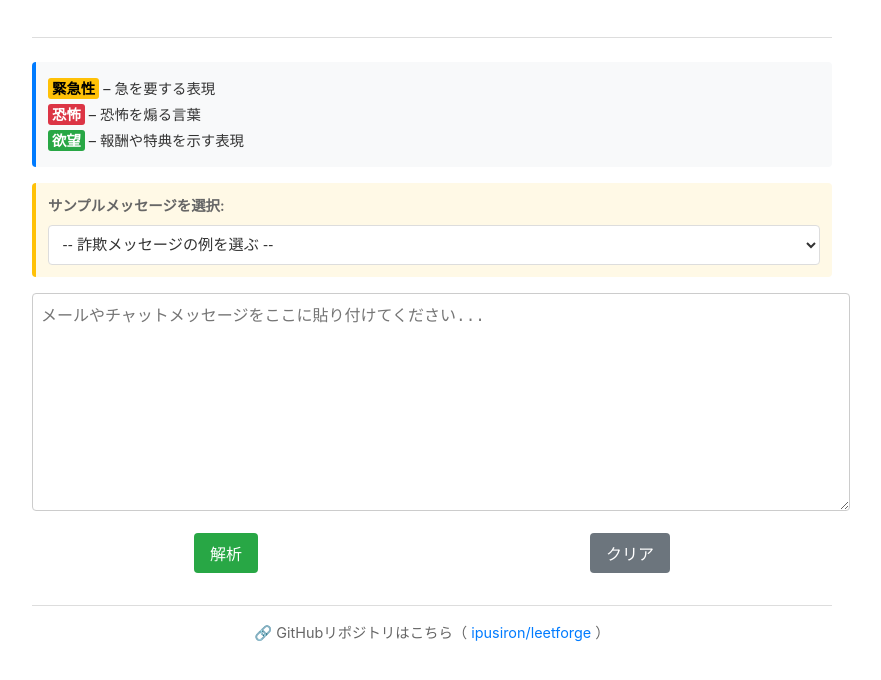
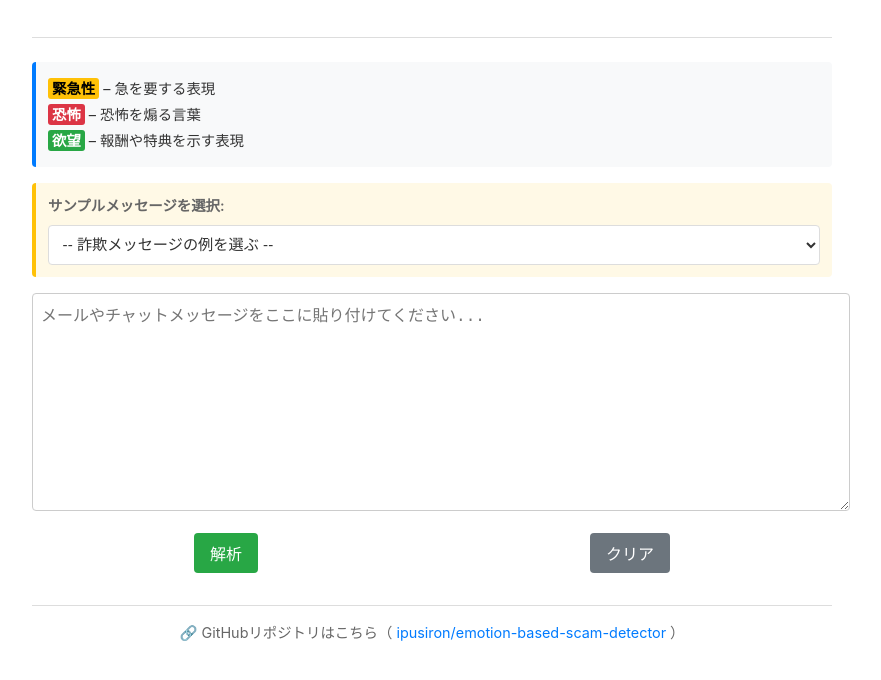
Before and after one commit to ipusiron/emotion-based-scam-detector, a plain HTML site: page index.html in a window 1280 px wide. Shown: the part 208-888 px from the top of the page, without its empty margins (208-1089 px from the left). Drawn offline with nearby package versions, Linux system fonts and the light colour scheme.

Commit message:
フッターのリンク修正

```diff
--- a/index.html
+++ b/index.html
@@ -155,7 +155,7 @@
 
   <footer>
     <div class="footer">
-      🔗 GitHubリポジトリはこちら（ <a href="https://github.com/ipusiron/leetforge" target="_blank" rel="noopener noreferrer">ipusiron/leetforge</a> ）
+      🔗 GitHubリポジトリはこちら（ <a href="https://github.com/ipusiron/emotion-based-scam-detector" target="_blank" rel="noopener noreferrer">ipusiron/emotion-based-scam-detector</a> ）
     </div>
   </footer>
 
```
